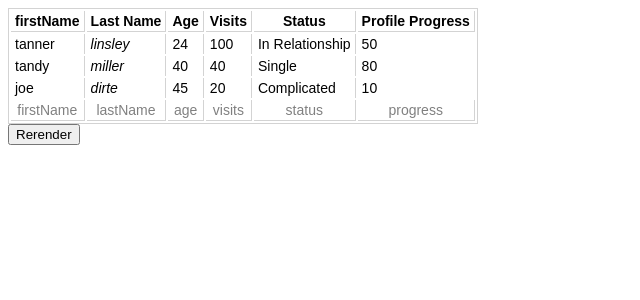
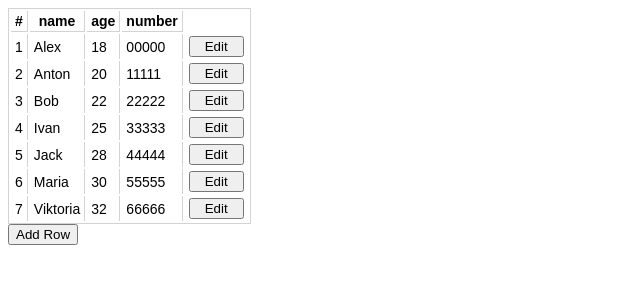
Before and after one commit to daekwon00/table-app, a React (Create React App) app: page / in a window 1280 px wide. Shown: the top 300 px of the page, without its empty margins (0-640 px from the left). Built offline with nearby package versions, Linux system fonts and the light colour scheme.

Commit message:
add row 관련 수정

```diff
--- a/src/App_Basic.tsx
+++ b/src/App_Basic.tsx
@@ -17,6 +17,7 @@ type Person = {
   status: string;
   progress: number;
 };
+
 const defaultData: Person[] = [
   {
     firstName: "tanner",
@@ -51,12 +52,12 @@ const columns = [
     cell: (info) => info.getValue(),
     footer: (info) => info.column.id,
   }),
-  columnHelper.accessor((row) => row.lastName, {
-    id: "lastName",
-    cell: (info) => <i>{info.getValue()}</i>,
-    header: () => <span>Last Name</span>,
-    footer: (info) => info.column.id,
-  }),
+  // columnHelper.accessor((row) => row.lastName, {
+  //   id: "lastName",
+  //   cell: (info) => <i>{info.getValue()}</i>,
+  //   header: () => <span>Last Name</span>,
+  //   footer: (info) => info.column.id,
+  // }),
   columnHelper.accessor("age", {
     header: () => "Age",
     cell: (info) => info.renderValue(),
--- /dev/null
+++ b/src/data/staff.json
@@ -0,0 +1,44 @@
+[
+  {
+    "id": 1,
+    "name": "Alex",
+    "age": "18",
+    "number": "00000"
+  },
+  {
+    "id": 2,
+    "name": "Anton",
+    "age": "20",
+    "number": "11111"
+  },
+  {
+    "id": 3,
+    "name": "Bob",
+    "age": "22",
+    "number": "22222"
+  },
+  {
+    "id": 4,
+    "name": "Ivan",
+    "age": "25",
+    "number": "33333"
+  },
+  {
+    "id": 5,
+    "name": "Jack",
+    "age": "28",
+    "number": "44444"
+  },
+  {
+    "id": 6,
+    "name": "Maria",
+    "age": "30",
+    "number": "55555"
+  },
+  {
+    "id": 7,
+    "name": "Viktoria",
+    "age": "32",
+    "number": "66666"
+  }
+]
--- a/src/index.tsx
+++ b/src/index.tsx
@@ -4,6 +4,9 @@ import "./index.css";
 // import App from "./App";
 import App from "./App_Basic";
 // import App from "./App_KitchenSink";
+
+import data from "./data/staff.json";
+import StaffTable from "./test/StaffTable";
 
 import reportWebVitals from "./reportWebVitals";
 
@@ -12,7 +15,8 @@ const root = ReactDOM.createRoot(
 );
 root.render(
   <React.StrictMode>
-    <App />
+    {/* <App /> */}
+    <StaffTable data={data} />
   </React.StrictMode>
 );
 
--- /dev/null
+++ b/src/test/StaffTable.js
@@ -0,0 +1,82 @@
+import React from "react";
+import { useState } from "react";
+
+export default function StaffTable(props) {
+  const [people, setPeople] = useState(props.data);
+  const [displayForm, setDisplayForm] = useState(false);
+  const [newPerson, setNewPerson] = useState({
+    name: "",
+    age: "",
+    number: "",
+  });
+
+  const createPerson = () => {
+    setPeople([...people, { id: people.length + 1, ...newPerson }]);
+    setNewPerson({ name: "", age: "", number: "" });
+    setDisplayForm(false);
+  };
+
+  const handleOnChange = (e) => {
+    setNewPerson({
+      ...newPerson,
+      [e.target.name]: e.target.value,
+    });
+  };
+
+  return (
+    <div>
+      <table>
+        <thead>
+          <tr>
+            <th>#</th>
+            <th>name</th>
+            <th>age</th>
+            <th>number</th>
+          </tr>
+        </thead>
+        <tbody>
+          {people.map((row) => (
+            <tr>
+              <td>{row.id}</td>
+              <td>{row.name}</td>
+              <td>{row.age}</td>
+              <td>{row.number}</td>
+              <td>
+                <button className="editRow">Edit</button>
+              </td>
+            </tr>
+          ))}
+        </tbody>
+      </table>
+      {displayForm ? (
+        <div>
+          <input
+            placeholder="name"
+            onChange={handleOnChange}
+            value={newPerson.name}
+            name="name"
+          />
+          <input
+            placeholder="age"
+            onChange={handleOnChange}
+            value={newPerson.age}
+            name="age"
+          />
+          <input
+            placeholder="number"
+            onChange={handleOnChange}
+            value={newPerson.number}
+            name="number"
+          />
+          <button onClick={createPerson} className="addRow">
+            Create Person
+          </button>
+        </div>
+      ) : (
+        <button onClick={() => setDisplayForm(!displayForm)} className="addRow">
+          Add Row
+        </button>
+      )}
+    </div>
+  );
+}
```
Also changed, not shown: src/test/README.md (added), 1 other file (tests, documents, lock files or other folders).
